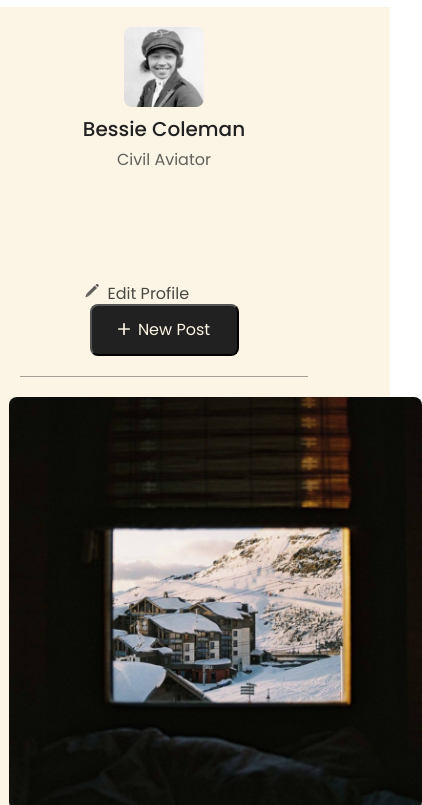
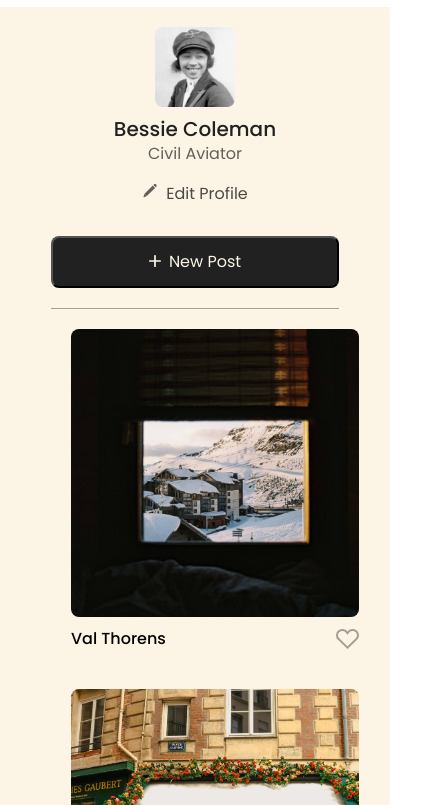
Before and after one commit to skfto/se_project_spots, a website: page index.html in a window 390 px wide. Shown: the part 39-844 px from the top of the page, 422 px wide, since content can reach past the window. Drawn offline with Linux system fonts and the light colour scheme.

Commit message:
updated project

```diff
--- a/blocks/card.css
+++ b/blocks/card.css
@@ -1,8 +1,9 @@
 .card {
     max-width: 413px;
 }
+
 .card__image {
-    width: 413px;
+    width: 100%;
     height: 413px;
     border-radius: 8px;
     object-fit: cover;
@@ -12,13 +13,17 @@
 .card__content {
     display: flex;
     justify-content: space-between;
+    align-items: center;
 }
 
 .card__title {
-    width: 119px;
+    max-width: 353px;
     margin: 12px 0 0;
     font-weight: 500;
     font-size: 20px;
+    text-overflow: ellipsis;
+    white-space: nowrap;
+    overflow: hidden;
 }
 
 .card__like-button {
@@ -30,3 +35,15 @@
     background-image: url(../images/like-icon.svg);
     margin: 12px 0 0;
 }
+
+@media screen and (max-width: 627px) {
+    .card__title {
+    font-size: 16px;
+    max-width: 288px;
+    height: 18px;
+   }
+
+   .card__image {
+    height: 288px;
+   }
+}
--- a/blocks/cards.css
+++ b/blocks/cards.css
@@ -1,8 +1,10 @@
 .cards {
-    padding: 20px 0 0;
+    padding: 20px 0 20px;
+    border-bottom: 1px rgba(33, 33, 33, .4) solid;
+    margin: 0;
 }
 
-.cards__list{
+.cards__list {
     list-style-type: none;
     margin: 0;
     display: grid;
@@ -10,3 +12,9 @@
     gap: 40px 20px;
     justify-content: center;
 }
+
+@media screen and (max-width: 627px) {
+    .cards__list {
+    grid-template-columns: repeat(auto-fit, 288px);
+    }
+}
--- /dev/null
+++ b/blocks/footer.css
@@ -0,0 +1,5 @@
+.footer {
+    padding: 20px 0 60px;
+    display: flex;
+    justify-content: center;
+}
--- a/blocks/page.css
+++ b/blocks/page.css
@@ -7,5 +7,6 @@
 }
 
 .page__section {
-    max-width: 100%;
+    max-width: 1280px;
+    margin: 0 auto;
 }
--- a/blocks/profile.css
+++ b/blocks/profile.css
@@ -20,12 +20,23 @@
     font-weight: 500;
     font-size: 32px;
     line-height: 1;
+    display: -webkit-box;
+    overflow: hidden;
+    text-overflow: ellipsis;
+    -webkit-line-clamp: 3;
+    -webkit-box-orient: vertical;
+    max-width: 100%;
 }
 
 .profile__description {
     margin: 0 0 114px;
     color: rgba(33, 33, 33, .7);
-    padding: 0;
+    display: -webkit-box;
+    overflow: hidden;
+    text-overflow: ellipsis;
+    -webkit-line-clamp: 3;
+    -webkit-box-orient: vertical;
+    max-width: 420px;
 }
 
 .profile__button {
@@ -81,9 +92,25 @@
 
    .profile__name {
     font-size: 20px;
+    margin: 0 0 6px;
+    max-width: 288px;
+   }
+
+   .profile__description {
+    margin: 0 0 20px;
+    max-width: 288px;
+   }
+
+   .profile__button {
+    margin: 0 auto;
+   }
+
+   .profile__column {
+    margin: 0 0 32px;
    }
 
    .profile__add-button {
+    width: 100%;
     margin: 0;
    }
 }
--- a/index.html
+++ b/index.html
@@ -79,7 +79,7 @@
                 </ul>
             </section>
         </main>
-        <footer class="footer"></footer>
+        <footer class="footer">2025 &copy; Spots</footer>
     </div>
 </body>
 </html>
--- a/pages/index.css
+++ b/pages/index.css
@@ -5,4 +5,5 @@
 @import url(../blocks/profile.css);
 @import url(../blocks/content.css);
 @import url(../blocks/cards.css);
-@import url(../blocks/card.css)
+@import url(../blocks/card.css);
+@import url(../blocks/footer.css);
```
